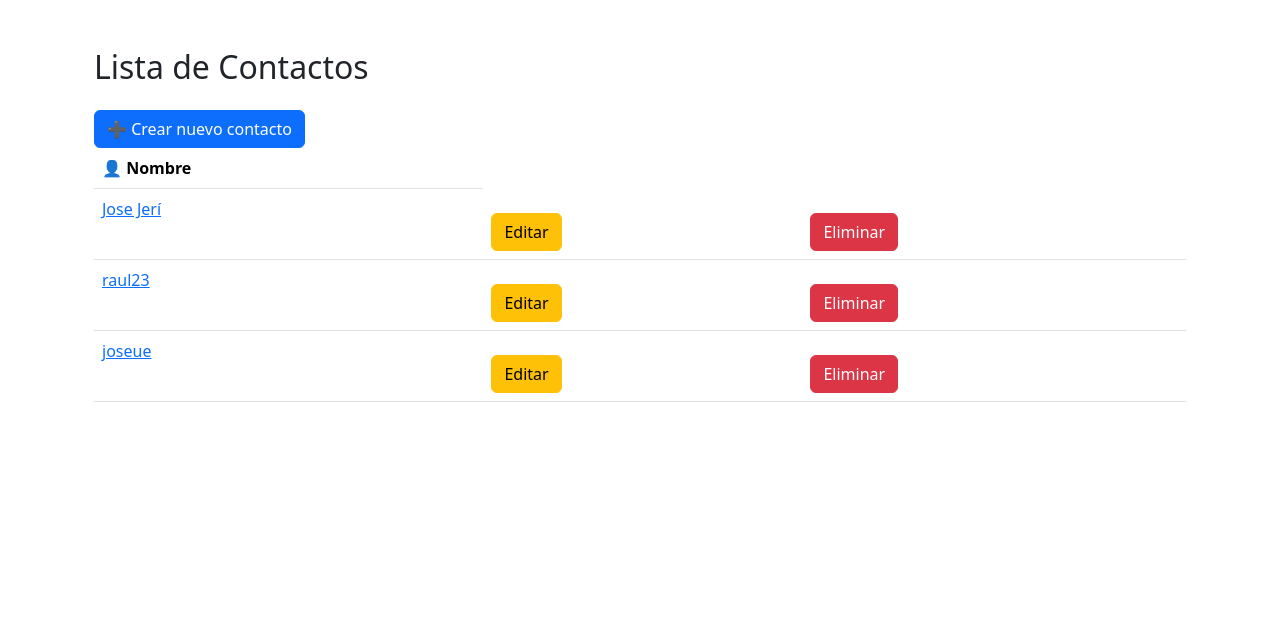
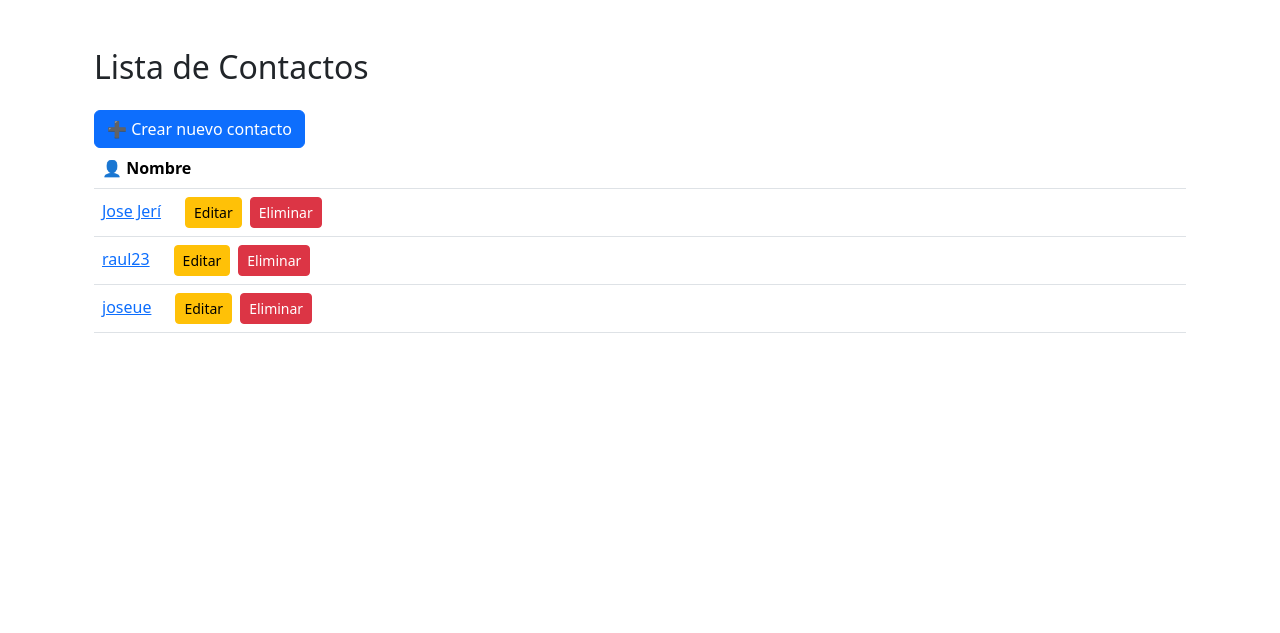
Before and after one commit to JosueQA/DAI_lab01, a PHP site: page / in a window 1280 px wide. Shown: the part 88-721 px from the top of the page. Run offline with PHP 8.4, Linux system fonts and the light colour scheme.

Commit message:
Botones acercados al nombre y entre sí.

```diff
--- a/index.php
+++ b/index.php
@@ -13,14 +13,12 @@ include_once 'templates/lista_de_contactos.php';
     </a>
 
     <table class="table table-hover">
-    <!-- Cabeceras -->
         <thead>
         <tr>
             <th scope="col">👤 Nombre</th>
         </tr>
         </thead>
         <tbody>
-    <!-- Aquí irían tus datos -->
         <?php lista_contactos(); ?>
 
         </tbody>
--- a/templates/lista_de_contactos.php
+++ b/templates/lista_de_contactos.php
@@ -3,27 +3,37 @@ function lista_contactos() {
     $archivo_csv = fopen("data/datos.csv", "r");
     $indice = 0;
 
-    # En cada iteración se relaciona a un numero de indice que va de 0 hasta que ya no hayan lineas en el .csv, y que, por orden, coincide con su valor en su campo.
     while (($datos = fgetcsv($archivo_csv)) !== false) {
-        echo "<tr>";
+        // Usamos align-middle para centrar verticalmente, si el texto/botones ocupan más espacio
+        echo "<tr class='align-middle'>";
 
-        $link = "includes/contacto_crud/contacto.php?id=$indice";
+        $link_ver = "includes/contacto_crud/contacto.php?id=$indice";
+        $link_editar = "includes/contacto_crud/contacto.php?id=$indice&crud=Editar";
+        $link_eliminar = "includes/contacto_crud/contacto.php?id=$indice&crud=Eliminar";
 
-        // Enlace al nombre del contacto. $datos[0] = Nombre
-        echo "<td><a href='$link'>" . htmlspecialchars($datos[1]) . "</a></td>";
+        // Creamos la única celda.
+        echo "<td>";
 
-        // Enlace a editar el contacto
-        $link = "includes/contacto_crud/contacto.php?id=$indice&crud=Editar";
-        echo "<td><button
-                class='btn btn-warning mt-3'
-                onclick=\"window.location.href='$link'\"> Editar </button></td>";
+        // 1. Enlace al nombre del contacto. $datos[1] es el nombre.
+        // Hacemos que el enlace al nombre sea un elemento 'inline-block' para que pueda actuar como contenedor
+        // y usamos 'me-4' para darle un margen a la derecha del texto.
+        echo "<a href='$link_ver' class='d-inline-block me-4'>" . htmlspecialchars($datos[1]) . "</a>";
 
-        // Enlace a eliminar el contacto
-        $link = "includes/contacto_crud/contacto.php?id=$indice&crud=Eliminar";
-        echo "<td><button
-                class='btn btn-danger mt-3 align-top'
-                onclick=\"window.location.href='$link'\">
-                Eliminar</button></td>";
+        // 2. Insertamos los botones directamente DESPUÉS del nombre,
+        // sin usar el div flotante (eliminamos 'float-end')
+
+        // Botón Editar: usamos 'me-2' para separarlo ligeramente del Eliminar
+        echo "<button
+                class='btn btn-warning btn-sm me-2'
+                onclick=\"window.location.href='$link_editar'\"> Editar </button>";
+
+        // Botón Eliminar
+        echo "<button
+                class='btn btn-danger btn-sm'
+                onclick=\"window.location.href='$link_eliminar'\">
+                Eliminar</button>";
+
+        echo "</td>"; // Cierra td
 
         echo "</tr>";
         $indice++;
```
Lines whose indentation alone changed are shown as unchanged.
